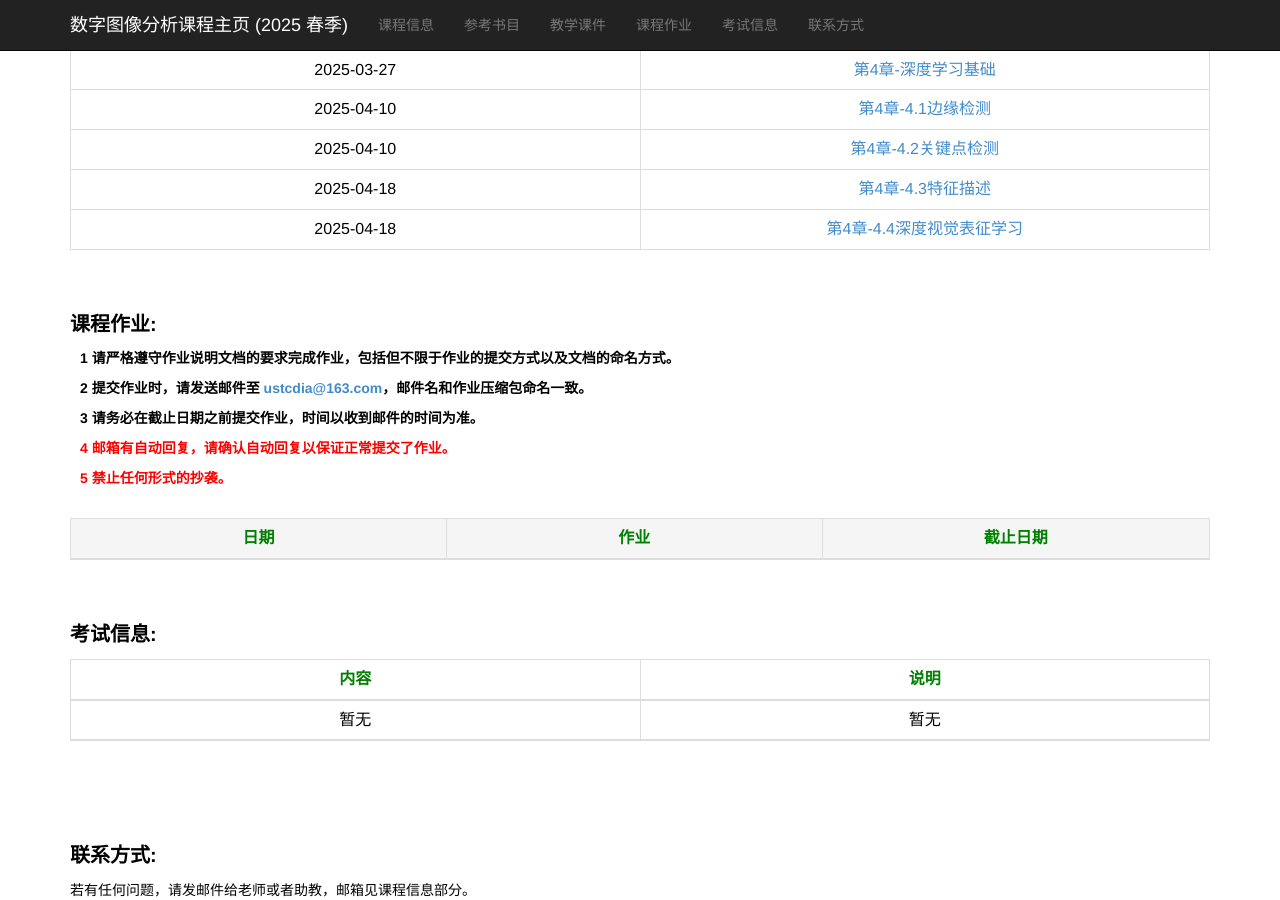
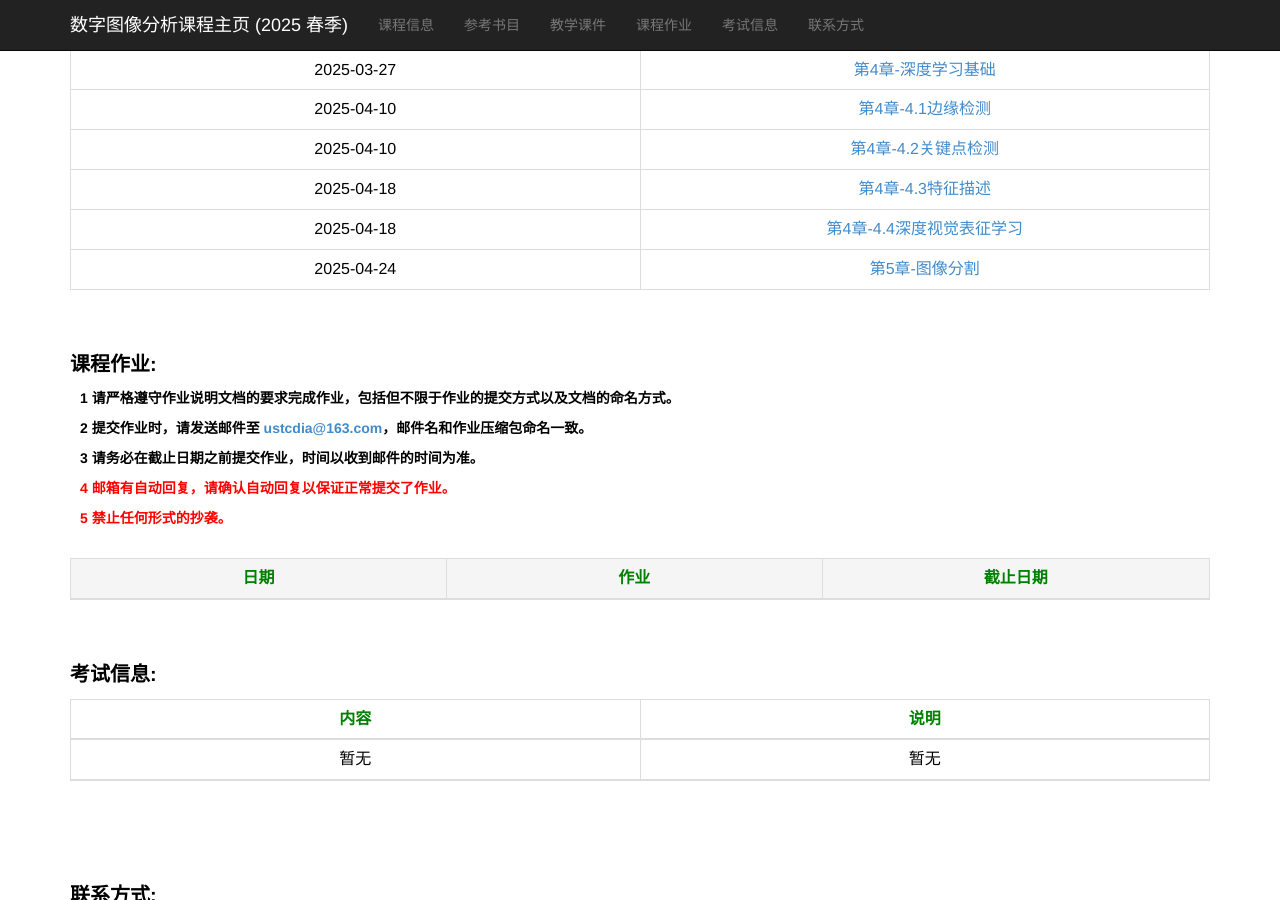
Before and after one commit to ustc-dia/ustc-dia.github.io, a Jekyll site: the page index.html, which Jekyll copies as it is, in a window 1280 px wide and 900 px high, scrolled down 914 px. Built offline with Jekyll 4.4.1, drawn with Linux system fonts in a browser that asks for light colours.

Commit message:
Update index.html

```diff
--- a/index.html
+++ b/index.html
@@ -211,15 +211,18 @@
                     <td><a href="./slides_2025_spring/第4章-图像表达-4.4-深度视觉表征学习.pdf" target="_blank">第4章-4.4深度视觉表征学习</a></td>
                 </tr>
 
+
+                <tr>
+                    <td>2025-04-24</td>
+                    <td><a href="./slides_2025_spring/第5章-图像分割-v2.pptx" target="_blank">第5章-图像分割</a></td>
+                </tr>
                 <!--
+
                 <tr>
-                    <td>2024-11-21</td>
-                    <td><a href="./slides_2025_spring/第8章 图像分割.pdf" target="_blank">第8章 图像分割</a></td>
+                    <td>2025-04-24</td>
+                    <td><a href="./slides_2024_autumn/第5章-图像分割-v2.pptx" target="_blank">第9章-9.1 图像表达与描述</a></td>
                 </tr>
-                <tr>
-                    <td>2024-11-28</td>
-                    <td><a href="./slides_2024_autumn/第9章-9.1 图像表达与描述-new.pdf" target="_blank">第9章-9.1 图像表达与描述</a></td>
-                </tr>
+
                 <tr>
                     <td>2024-12-05</td>
                     <td><a href="./slides_2024_autumn/第12章 运动分析(1).pdf" target="_blank">第12章 运动分析</a></td>
```
